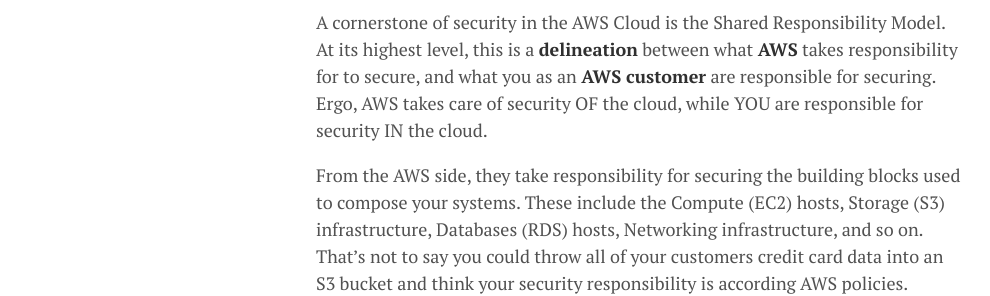
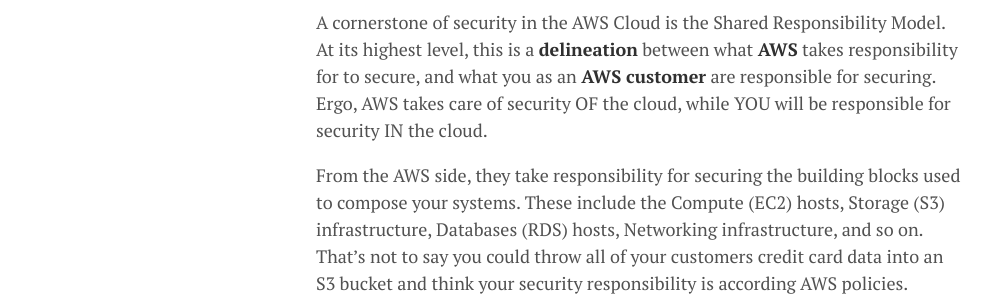
Before and after one commit to lgeurts/lgeurts.github.io, a Jekyll site: the page built from _posts/2021-11-02-activity-aware-ids-for-aws.md, in a window 1280 px wide and 900 px high, scrolled down 648 px. Shown: the part 169-465 px from the top of the window, without its empty margins (0-990 px from the left). Built offline with Jekyll 4.4.1, drawn with Linux system fonts in a browser that asks for light colours; nearby versions of some CDN libraries; comment, search, counter and statistics services are not loaded.

Commit message:
Update 2021-11-02-activity-aware-ids-for-aws.md

```diff
--- a/_posts/2021-11-02-activity-aware-ids-for-aws.md
+++ b/_posts/2021-11-02-activity-aware-ids-for-aws.md
@@ -18,7 +18,7 @@
 ## **The AWS Shared Responsibility Model**
 
 A cornerstone of security in the AWS Cloud is the Shared Responsibility Model. At its highest level, this is a **delineation** between what **AWS** takes responsibility for to secure, and what you as an **AWS customer** are responsible for securing.
-<br>Ergo, AWS takes care of security OF the cloud, while YOU are responsible for security IN the cloud.
+<br>Ergo, AWS takes care of security OF the cloud, while YOU will be responsible for security IN the cloud.
 
 From the AWS side, they take responsibility for securing the building blocks used to compose your systems. These include the Compute (EC2) hosts, Storage (S3) infrastructure, Databases (RDS) hosts, Networking infrastructure, and so on. That’s not to say you could throw all of your customers credit card data into an S3 bucket and think your security responsibility is according AWS policies.
 <br>You still have to lock that bucket!
```
